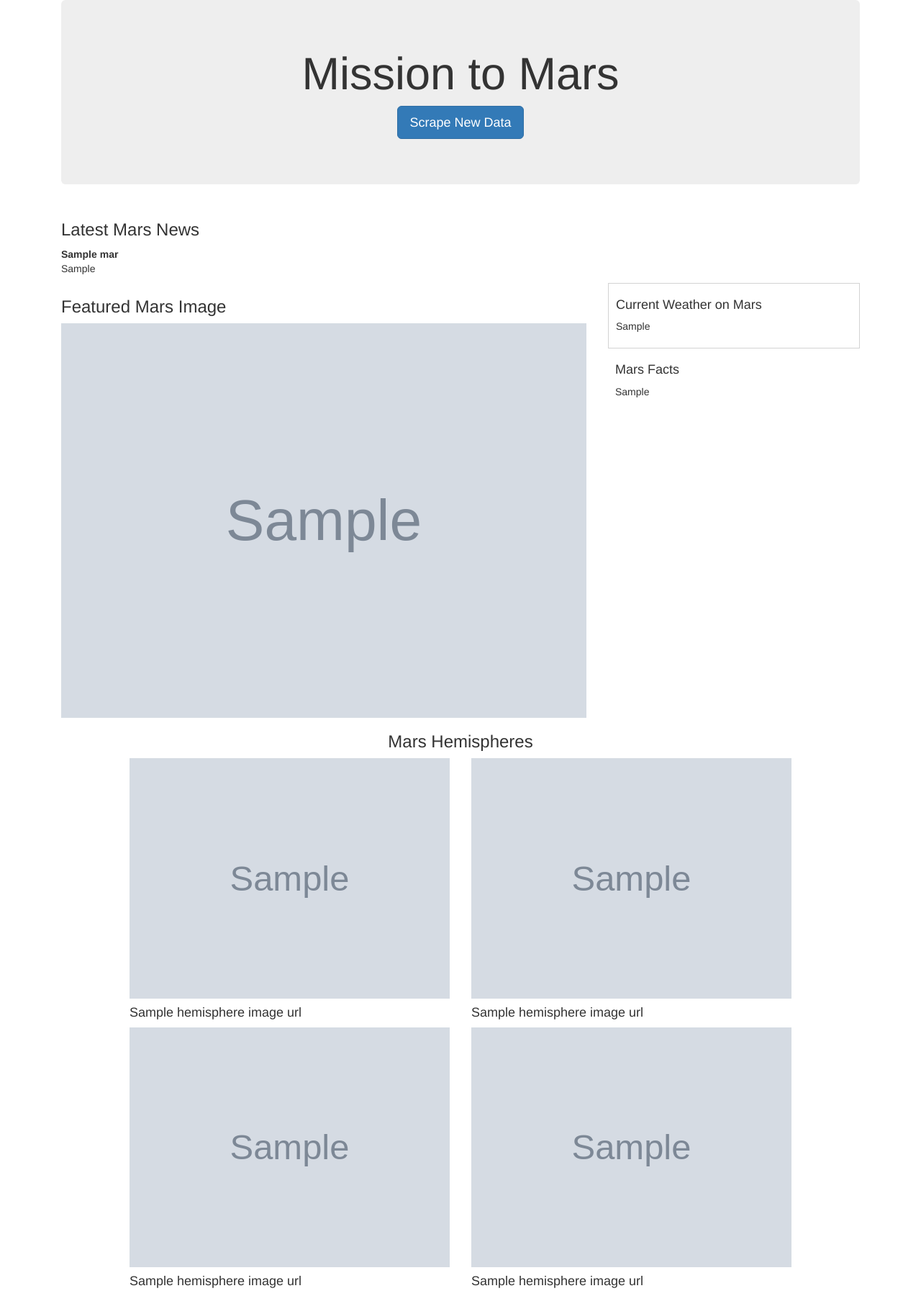
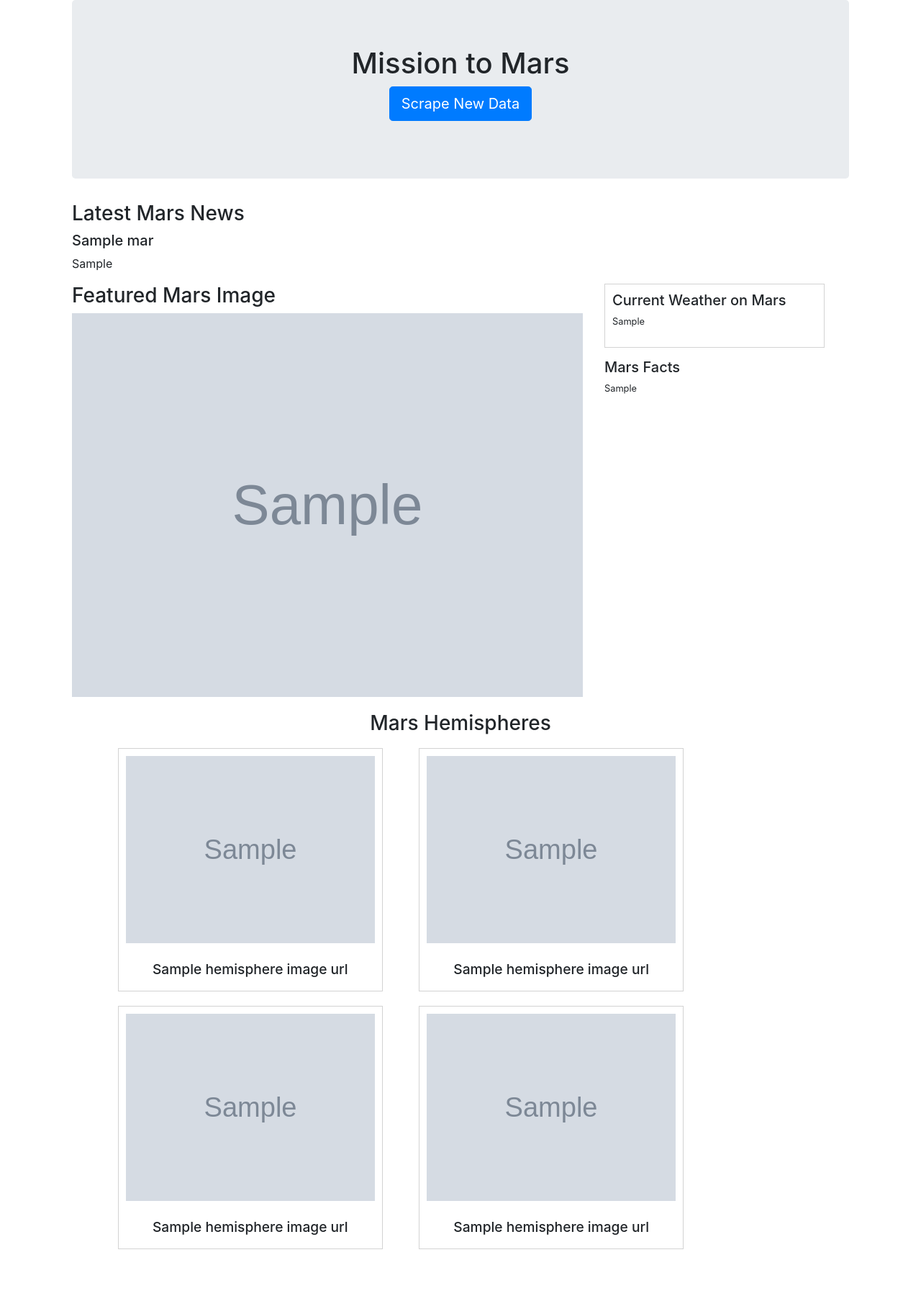
Before and after one commit to agstngnz/python-challenge, a Flask app: template WebScrapingMongo_Mars/templates/index.html in a window 1280 px wide. Shown: the whole page at 72% size. After the commit the page ends 1735 px from the top, so only its background shows below. Run offline with Flask 2, Linux system fonts and the light colour scheme; the template is opened without the code that fills it: most values are stand-ins (such as "Sample title", 1, 10 or a date in 2020); grey boxes marked "Sample" are stand-in pictures; parts of the project's set-up code (start-up, migrations or seed data) failed here and were passed over; some libraries are stand-ins or nearby versions.

Commit message:
html improvements

```diff
--- a/WebScrapingMongo_Mars/templates/index.html
+++ b/WebScrapingMongo_Mars/templates/index.html
@@ -6,7 +6,7 @@
   <meta name="viewport" content="width=device-width, initial-scale=1.0">
   <meta http-equiv="X-UA-Compatible" content="ie=edge">
   <title>Mission to Mars</title>
-  <link rel="stylesheet" href="https://maxcdn.bootstrapcdn.com/bootstrap/3.3.7/css/bootstrap.min.css">
+  <link rel="stylesheet" href="https://stackpath.bootstrapcdn.com/bootstrap/4.3.1/css/bootstrap.min.css" integrity="sha384-ggOyR0iXCbMQv3Xipma34MD+dH/1fQ784/j6cY/iJTQUOhcWr7x9JvoRxT2MZw1T" crossorigin="anonymous">
 </head>
 
 <body>
@@ -21,72 +21,78 @@
     <div class="row">
       <div class="col-md-12">
         <h3>Latest Mars News</h3>
-        <strong>{{ mars.news_title}}</strong>
+        <h5>{{ mars.news_title}}</h5>
         <p>{{ mars.news_teaser}}</p>
       </div>
     </div>
 
-    <div class="row">
+    <div class = "row">
       <div class="col-md-8">
-        <!-- <div class="box"> -->
+        <div class="box">
           <h3>Featured Mars Image</h3>
-          <img  style="width: 100%; height: 100%" src="{{mars.featured_image_url}}" alt="Featured Mars Image">
-        <!-- </div> -->
+          <img  style="width: 100%;" src="{{mars.featured_image_url}}" alt="Featured Mars Image">
+        </div>
       </div>
 
 
-
-      <div class="col-md-4">
-        <div class="box" style="border: 1px solid lightgray; padding: 10px; ">
-          <h4>Current Weather on Mars</h4>
+      <div class="col-md-4" >
+        <div class="box" style="font-size:80%; border: 1px solid lightgray; padding: 10px; width: 90%;">
+          <h5>Current Weather on Mars</h5>
           <p>{{ mars.mars_weather}}</p>
         </div>
-      </div>
 
-      <div class="col-md-4">
-        <div class="box" style="padding: 10px; ">
-          <h4>Mars Facts</h4>
+        <div class="box" style="font-size:80%; width: 100%; margin-top: 15px" >
+        <h5>Mars Facts</h5>
+        <div class="table-condensed">
             {{mars.mars_facts_htm|safe}}
         </div>
        </div>
     </div>
 
-    <div class="row">
+    <div class="row" style="margin-top: 20px">
+      <div class="col-md-12">
         <h3 style="text-align: center;">Mars Hemispheres</h3>
-      <div class="col-md-1">
-      </div>
-      <div class="col-md-5">
-        <!-- <div class="box"> -->
-          <img  style="width: 100%; height: 100%" src="{{mars.hemisphere_image_urls[0]['img_url']}}" alt="{{mars.hemisphere_image_urls[0]['title']}}">
-          <h4>{{mars.hemisphere_image_urls[0]['title']}}</h4>
-        <!-- </div> -->
-      </div>
-      <div class="col-md-5">
-        <!-- <div class="box"> -->
-          <img  style="width: 100%; height: 100%" src="{{mars.hemisphere_image_urls[1]['img_url']}}" alt="{{mars.hemisphere_image_urls[1]['title']}}">
-          <h4>{{mars.hemisphere_image_urls[1]['title']}}</h4>
-        <!-- </div> -->
-      </div>
-      <div class="col-md-1">
-      </div>
       </div>
 
       <div class="row">
         <div class="col-md-1">
         </div>
         <div class="col-md-5">
-        <!-- <div class="box"> -->
-          <img  style="width: 100%; height: 100%" src="{{mars.hemisphere_image_urls[2]['img_url']}}" alt="{{mars.hemisphere_image_urls[2]['title']}}">
-          <h4>{{mars.hemisphere_image_urls[2]['title']}}</h4>
-        <!-- </div> -->
+          <div class="box" style="border: 1px solid lightgray; padding: 10px;  margin: 10px; ">
+            <img  style="width: 100%; height: 100%" src="{{mars.hemisphere_image_urls[0]['img_url']}}" alt="{{mars.hemisphere_image_urls[0]['title']}}">
+            <h4 style="font-size:120%; text-align: center; margin-top: 25px;">{{mars.hemisphere_image_urls[0]['title']}}</h4>
+          </div>
         </div>
         <div class="col-md-5">
-        <!-- <div class="box"> -->
-          <img  style="width: 100%; height: 100%" src="{{mars.hemisphere_image_urls[3]['img_url']}}" alt="{{mars.hemisphere_image_urls[3]['title']}}">
-          <h4>{{mars.hemisphere_image_urls[3]['title']}}</h4>
-        <!-- </div> -->
+          <div class="box" style="border: 1px solid lightgray; padding: 10px;  margin: 10px; ">
+            <img  style="width: 100%; height: 100%" src="{{mars.hemisphere_image_urls[1]['img_url']}}" alt="{{mars.hemisphere_image_urls[1]['title']}}">
+            <h4 style="font-size:120%; text-align: center; margin-top: 25px;">{{mars.hemisphere_image_urls[1]['title']}}</h4>
+          </div>
         </div>
         <div class="col-md-1">
+        </div>
+      </div>
+      <div class="row">
+      </div>
+
+      <div class="row">
+        <div class="col-md-1">
+        </div>
+        <div class="col-md-5">
+          <div class="box" style="border: 1px solid lightgray; padding: 10px;  margin: 10px; ">
+            <img  style="width: 100%; height: 100%" src="{{mars.hemisphere_image_urls[2]['img_url']}}" alt="{{mars.hemisphere_image_urls[2]['title']}}">
+            <h4 style="font-size:120%; text-align: center; margin-top: 25px;">{{mars.hemisphere_image_urls[2]['title']}}</h4>
+          </div>
+        </div>
+        <div class="col-md-5">
+          <div class="box" style="border: 1px solid lightgray; padding: 10px;  margin: 10px; ">
+            <img  style="width: 100%; height: 100%" src="{{mars.hemisphere_image_urls[3]['img_url']}}" alt="{{mars.hemisphere_image_urls[3]['title']}}">
+            <h4 style="font-size:120%; text-align: center; margin-top: 25px;">{{mars.hemisphere_image_urls[3]['title']}}</h4>
+          </div>
+        </div>
+        <div class="col-md-1">
+        </div>
+      </div>
     </div>
   </div>
 </div>
```
Lines whose indentation alone changed are shown as unchanged.
